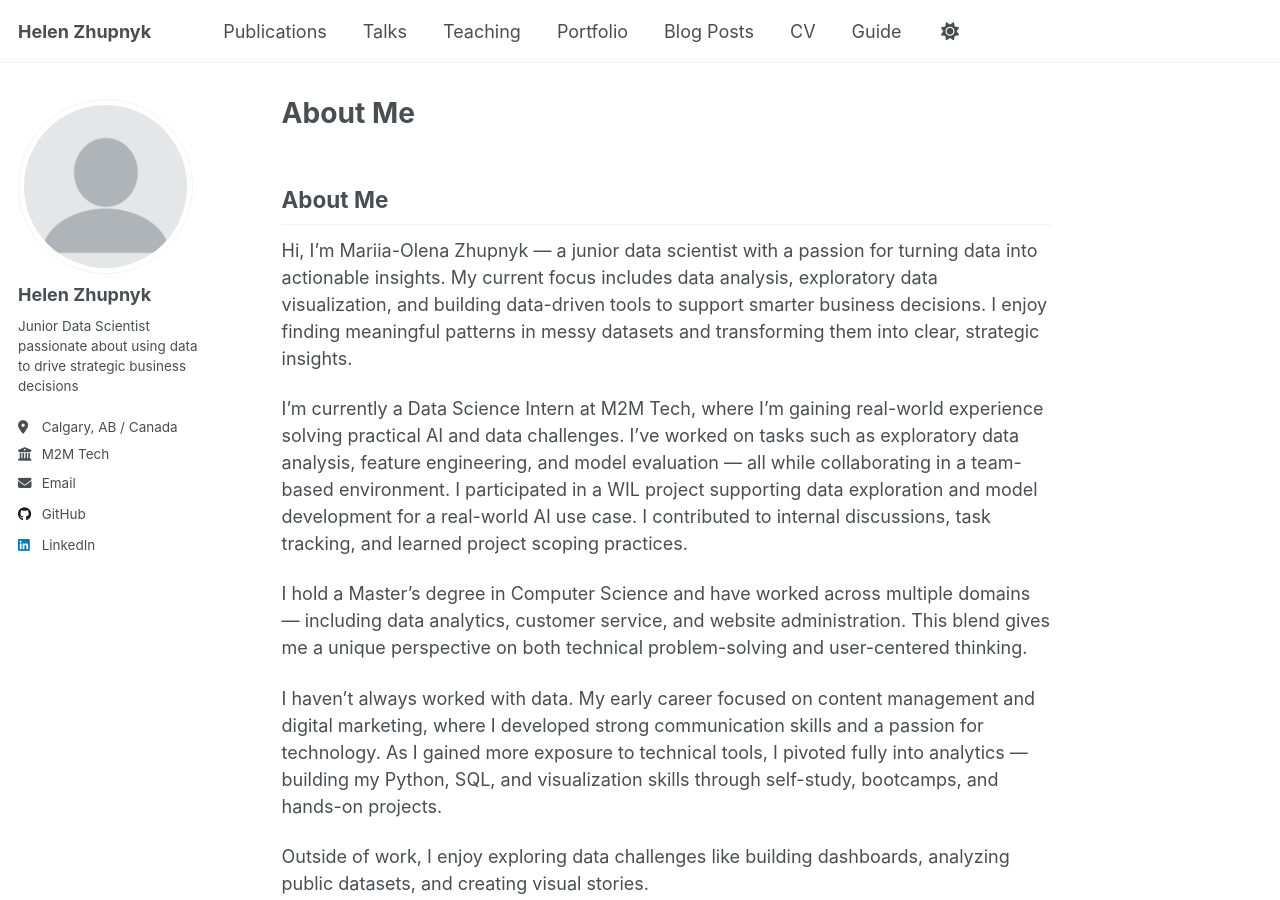
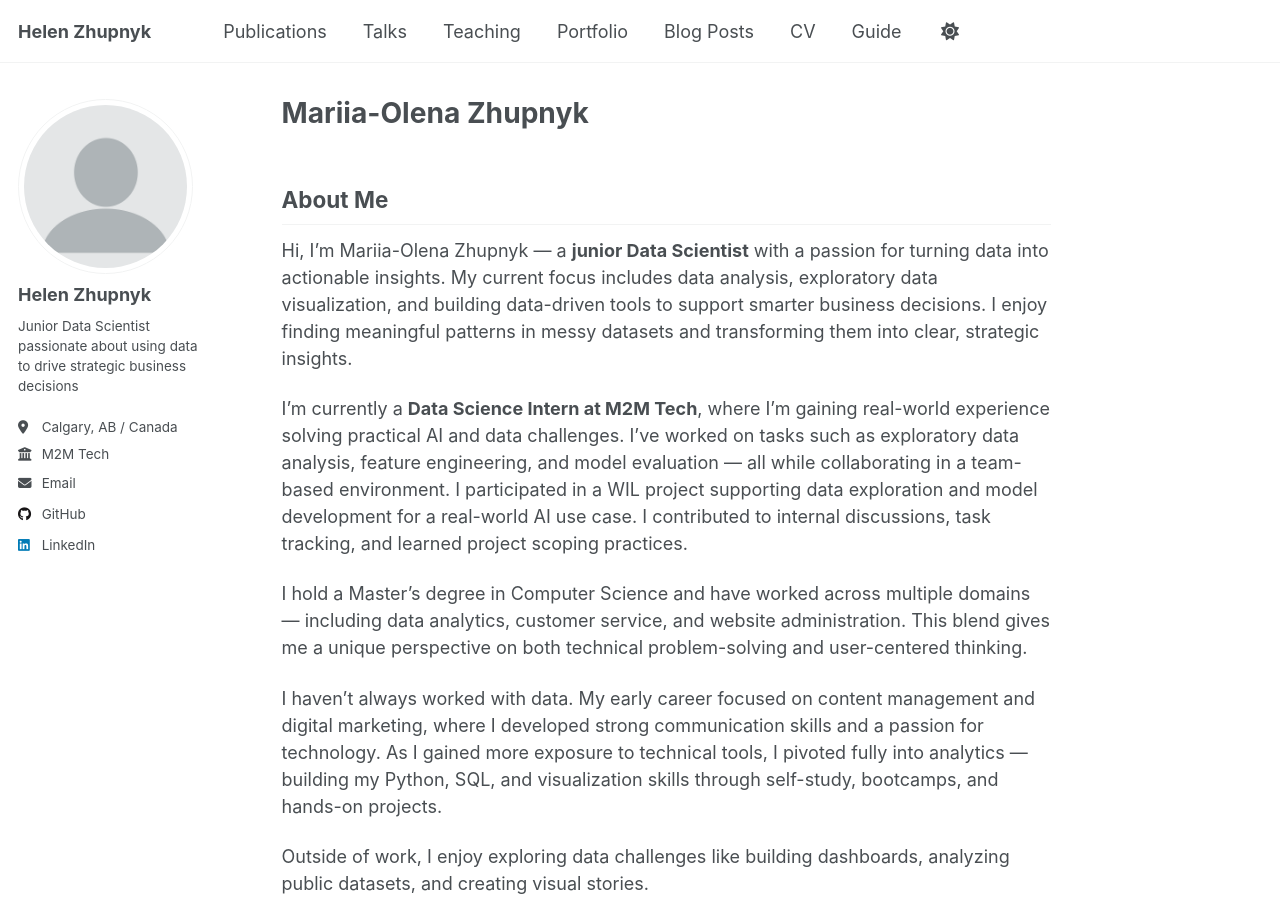
Before and after one commit to helenzhupnyk/helenzhupnyk.github.io, a Jekyll site: the page built from _pages/about.md, in a window 1280 px wide and 900 px high. Built offline with Jekyll 4.4.1, drawn with Linux system fonts in a browser that asks for light colours.

Commit message:
about.md

```diff
--- a/_pages/about.md
+++ b/_pages/about.md
@@ -1,6 +1,6 @@
 ---
 permalink: /
-title: "About Me"
+title: "Mariia-Olena Zhupnyk"
 author_profile: true
 redirect_from:
   - /about/
@@ -9,9 +9,9 @@ redirect_from:
 
 ## About Me
 
-Hi, I’m Mariia-Olena Zhupnyk — a junior data scientist with a passion for turning data into actionable insights. My current focus includes data analysis, exploratory data visualization, and building data-driven tools to support smarter business decisions. I enjoy finding meaningful patterns in messy datasets and transforming them into clear, strategic insights.
+Hi, I’m Mariia-Olena Zhupnyk — a **junior Data Scientist** with a passion for turning data into actionable insights. My current focus includes data analysis, exploratory data visualization, and building data-driven tools to support smarter business decisions. I enjoy finding meaningful patterns in messy datasets and transforming them into clear, strategic insights.
 
-I’m currently a Data Science Intern at M2M Tech, where I’m gaining real-world experience solving practical AI and data challenges. I’ve worked on tasks such as exploratory data analysis, feature engineering, and model evaluation — all while collaborating in a team-based environment. I participated in a WIL project supporting data exploration and model development for a real-world AI use case. I contributed to internal discussions, task tracking, and learned project scoping practices.
+I’m currently a **Data Science Intern at M2M Tech**, where I’m gaining real-world experience solving practical AI and data challenges. I’ve worked on tasks such as exploratory data analysis, feature engineering, and model evaluation — all while collaborating in a team-based environment. I participated in a WIL project supporting data exploration and model development for a real-world AI use case. I contributed to internal discussions, task tracking, and learned project scoping practices.
 
 I hold a Master’s degree in Computer Science and have worked across multiple domains — including data analytics, customer service, and website administration. This blend gives me a unique perspective on both technical problem-solving and user-centered thinking.
 
```
